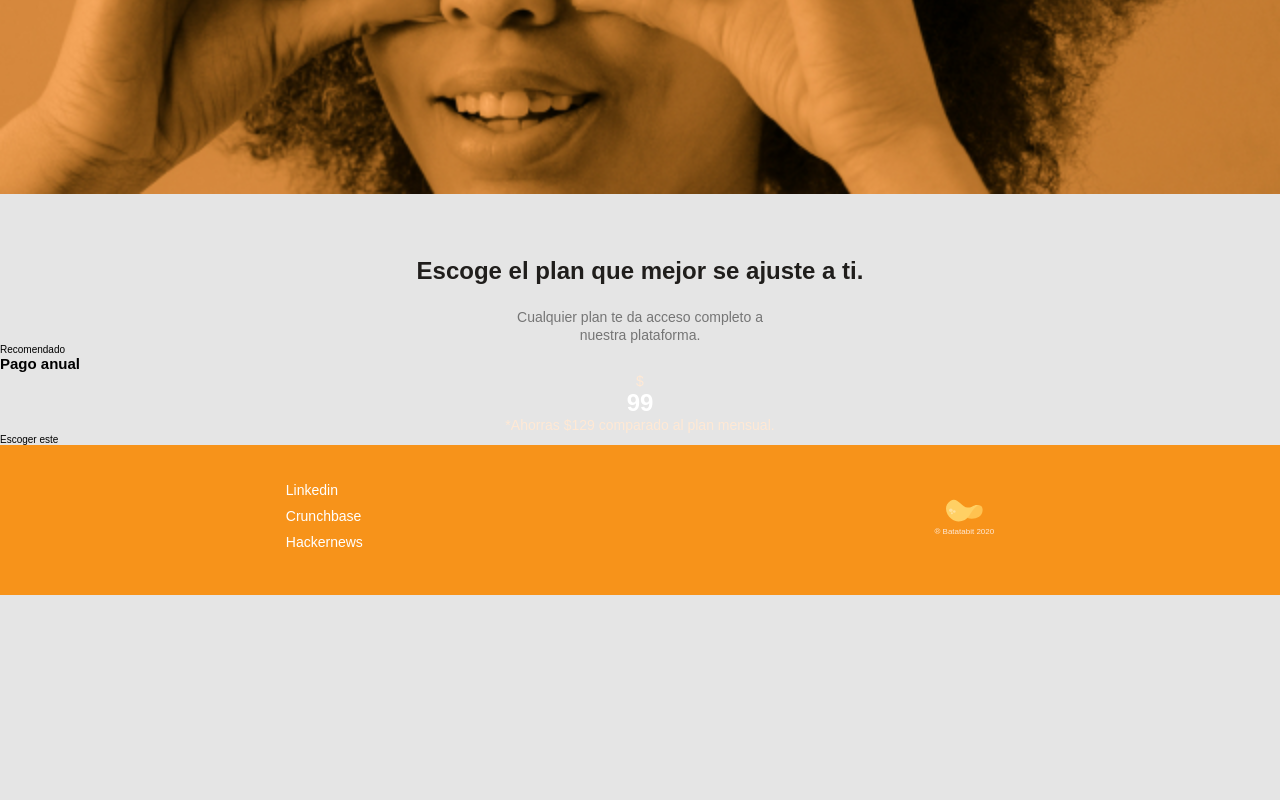
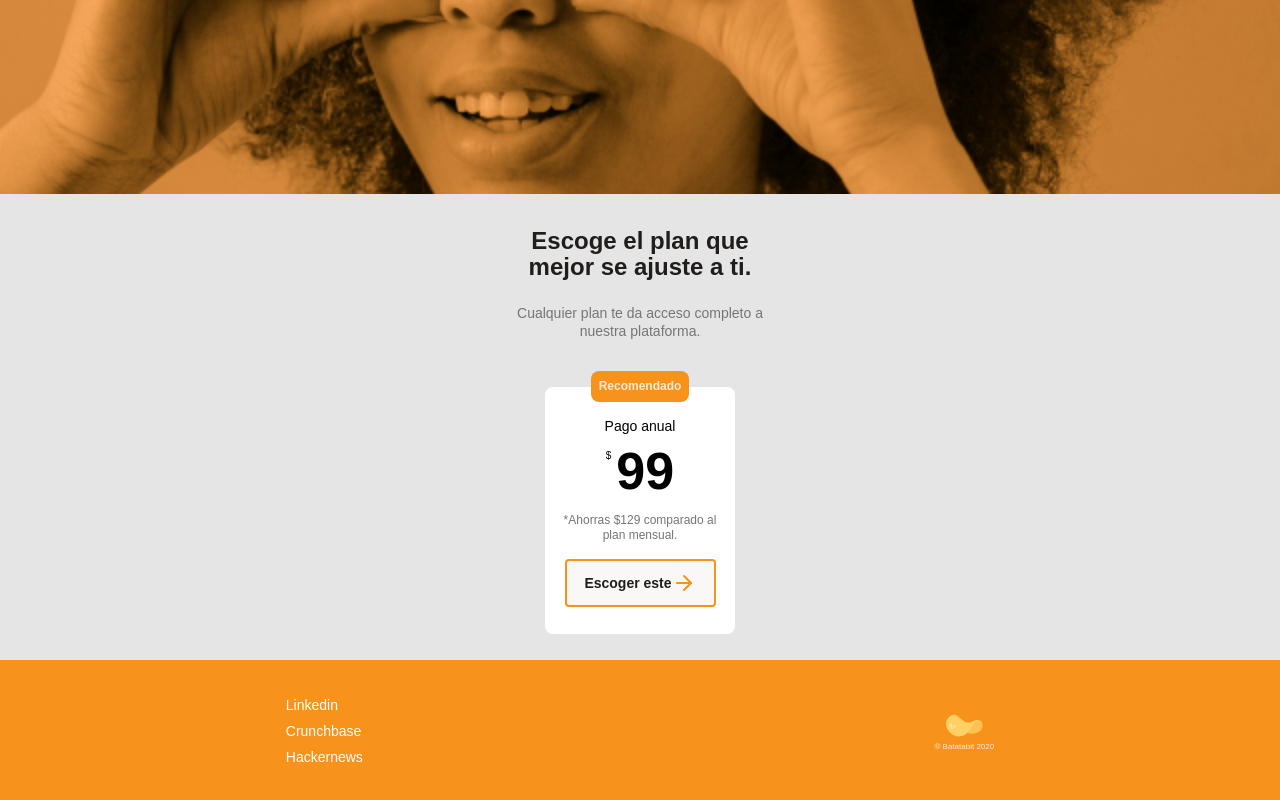
Before and after one commit to XxtbmfxX/pagina-web-01, a plain HTML site: page index.html in a window 1280 px wide. Shown: the part 2521-3321 px from the top of the page. Before the commit the page ends 3116 px from the top, so only its background shows below. Drawn offline with Linux system fonts and the light colour scheme.

Commit message:
solo faltan mas slices

```diff
--- a/index.html
+++ b/index.html
@@ -30,7 +30,7 @@
         </div>
 
         <div class="header-button">
-        <a href="" >Conoce nuestros planes <span><img src="assets/icons/down-arrow.svg" alt=""></span></a>
+        <a >Conoce nuestros planes <span><img src="assets/icons/down-arrow.svg" alt=""></span></a>
         </div>
     </header>
 
@@ -158,31 +158,38 @@
             <h1>Conócelo hoy.</h1>
         </section>
 
-        <section class="bottom">
-            <div class="bottom__texto">
-            <h1>Escoge el plan que mejor se ajuste a ti.</h1>
+        <section  class="bottom">
+
+            <article  class="bottom__texto">
+            <h1 >Escoge el plan que mejor se ajuste a ti.</h1>
             <p>Cualquier plan te da acceso completo a nuestra plataforma.</p>
-            </div>
+            </article>
 
-
-            <div class="carrusel">
-
+<!-- carusel-------- -->
+            <section class="carrusel">
+                <div class="slice">
                     <div class="carrusel__recomendado">
-                <span>Recomendado</span>
+                        <p>Recomendado</p>
                     </div>
 
                     <h2>Pago anual</h2>
 
-                <p class="dinero">$</p>
-                <h1>99</h1>
+                    <div class="slice-price">
+                        <span>$</span>
+                        <p>99</p>
+                    </div>
+<!-- 19 per month -->
                     <div class="ahorras">
                     <p>*Ahorras $129 comparado al plan mensual.</p>
                     </div>
-                <div class="carrusel-boton">
-                    <span>Escoger este</span>
-                    <img src="assets/icons/" alt="">
+
+                    <div class="slice-button">
+                        <a href="">Escoger este</a>
+                        <img src="assets/icons/orange-right-arrow.svg" alt="">
                     </div>
                 </div>
+            </section>
+
         </section>
 
     </main>
--- a/style.scss
+++ b/style.scss
@@ -353,28 +353,135 @@ main .top-monedas{
     }
 }
 
+
 .bottom__texto{
+    display: flex;
+    justify-content: center;
+    align-items: center;
+    flex-direction: column;
+
+    height: 52px;
+    width: 288px;
+
+    margin: 50px auto;
+
+    h1{
+        color: #201E1C;
+        margin-bottom: 24px;
+    }
+    p{
+        color: #757575;
+    }
+}
+
+.carrusel{
+    min-height: 300px;
+    display: flex;
+    align-items: center;
+    flex-direction: column;
+    justify-content: center;
+
+
+}
+.carrusel__recomendado{
+    position: absolute;
+    p{
+        font-size: 1.2rem;
+        font-weight: 700;
+        line-height: 1.5rem;
+    }
+
+    top: -16px;
+
+    padding: 8px;
+    background-color: #F7931A;
+    border-radius: 8px;
+
+
+}
+.slice{
 
     display: flex;
     align-items: center;
-    justify-content: center;
     flex-direction: column;
 
-    h1{
-        color: #201E1C;
+    position: relative;
+    background-color: #FFFFFF;
 
+    height: 247px;
+    width: 190px;
+    border-radius: 8px;
+
+    h2{
+        font-weight: 500;
+        font-size: 1.4rem;
+        line-height: 1.8rem;
+
+        margin-top: 30px;
+    }
+}
+
+.slice-price{
+    display: flex;
+
+    margin-top: 5px ;
+    span{
+        margin-top: 10px;
+        margin-right: 5px;
     }
 
     p{
-        margin-top: 24px;
+
+
+        font-size: 5.2rem;
+        font-weight: 700;
+        line-height: 6.3rem;
+
+        text-align: left;
+        color: #000000;
+    }
+}
+
+.ahorras{
+
+    p{
+        font-size: 1.2rem;
+        font-weight: 500;
+        line-height: 1.5rem;
         color: #757575;
-        min-width: 288px;
-        width: 288px;
+        width: 158px;
+        height: 30px;
+
+        margin-top: 10px;
+    }
+
+}
+.slice-button{
+    display: flex;
+    align-items: center;
+    justify-content: center;
+    height: 48px;
+    width: 151px;
+    border-radius: 4px;
+    padding: 12px, 16px, 12px, 16px;
+
+    background-color: #FAF8F7;
+    /* Bitcoin Orange */
+
+    border: 2px solid #F7931A;
+    border-radius: 4px;
+    margin-top: 16px;
+    a{
+        text-decoration: none;
+        color: #201E1C;
+
+        font-size: 1.4rem;
+        font-weight: 700;
+        line-height: 1.8rem;
 
     }
 
 }
-
 footer{
     display: flex;
     justify-content: space-around;
```
Also changed, not shown: style.css, 1 other file. Lines whose indentation alone changed are shown as unchanged.
